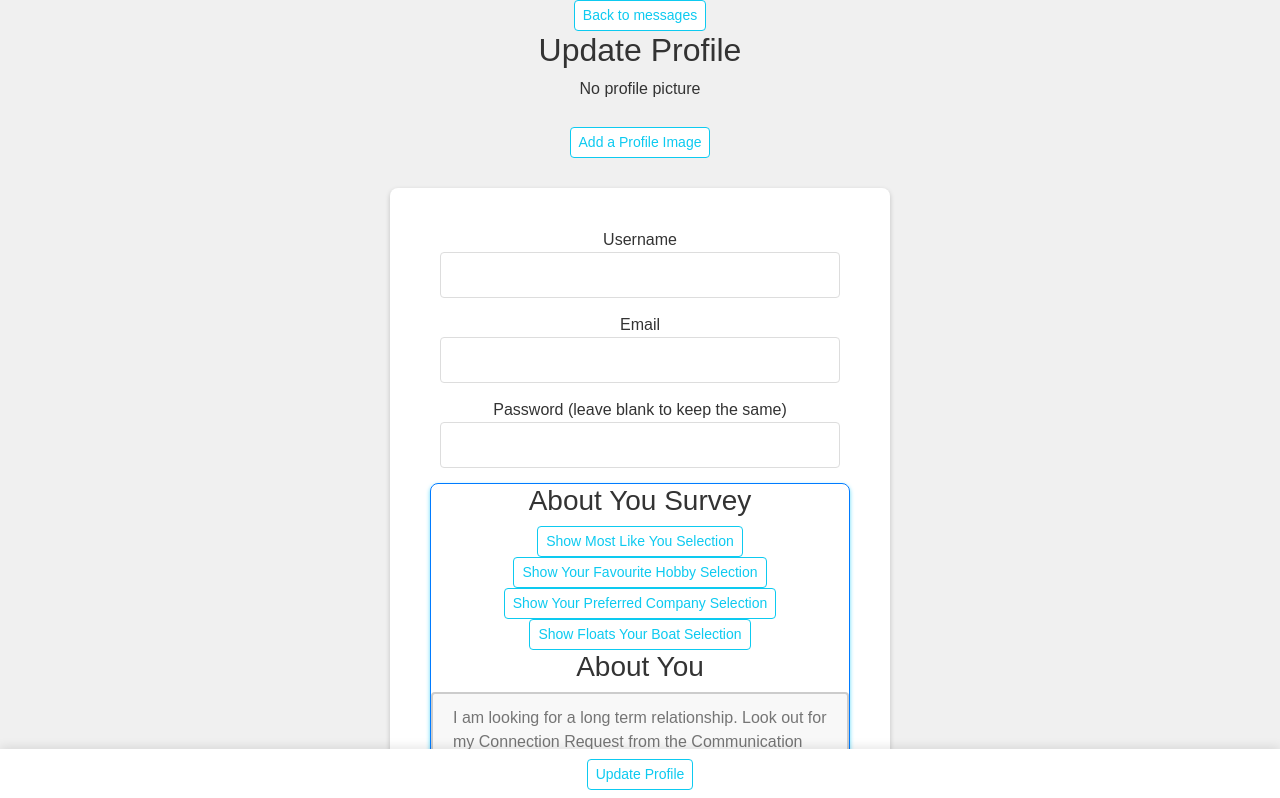
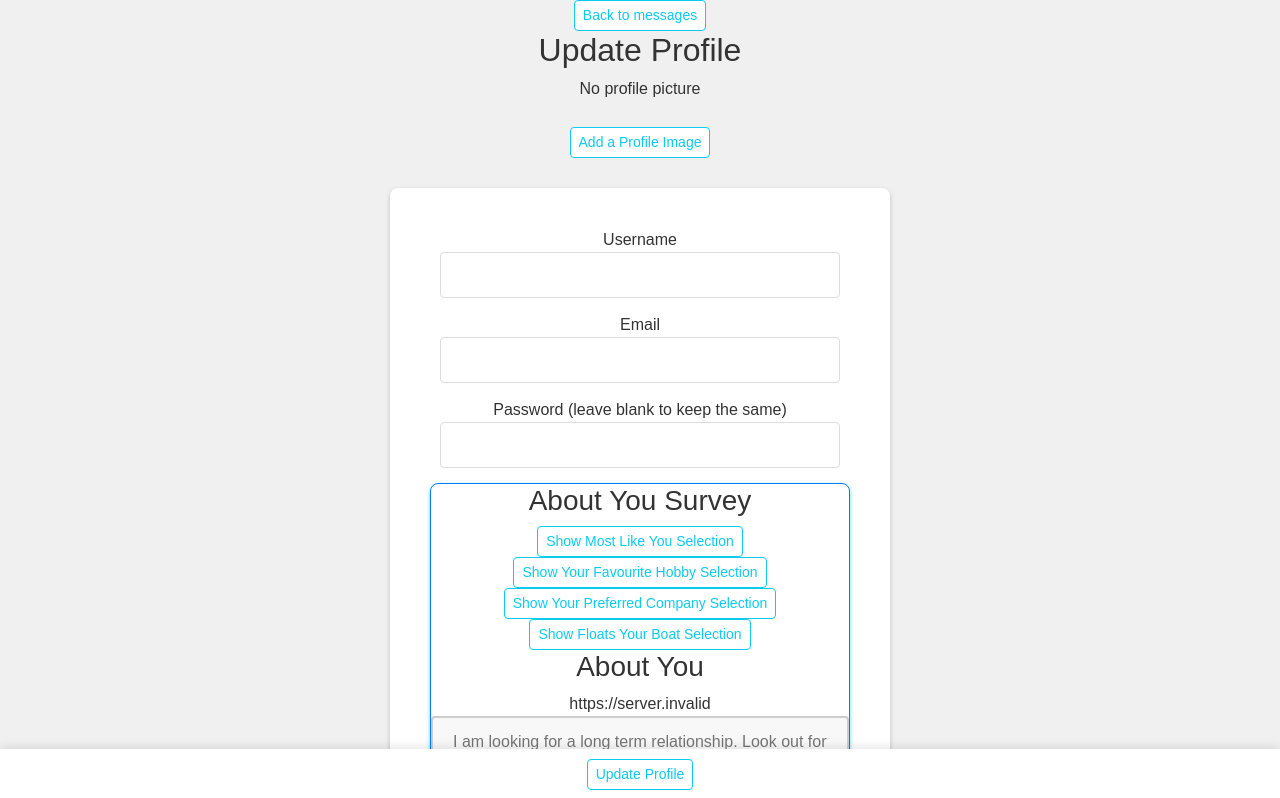
Before and after one commit to CTHOMAS-DEVELOPMENT/connectedengaged, a React (Create React App) app: page /profile in a window 1280 px wide. Shown: the top 798 px of the page. Built offline with nearby package versions, Linux system fonts and the light colour scheme; no server answers; a web font is replaced by a local one.

Commit message:
REACT_APP_BACKEND_URL test

```diff
--- a/src/FeedScreen/FeedScreen.js
+++ b/src/FeedScreen/FeedScreen.js
@@ -717,7 +717,7 @@ const FeedScreen = () => {
           >
             <ArrowLeftCircleFill size={25} />
           </Button>
-          <span>{process.env.REACT_APP_BACKEND_URL}</span>
+
           <div>
             <div className="interaction-icons">
               {associatedUsers.map((user) => (
--- a/src/TextEntry/TextEntry.js
+++ b/src/TextEntry/TextEntry.js
@@ -50,6 +50,7 @@ const TextEntry = ({ userId, submissionId, onPostSubmit }) => {
     <div className="text-entry">
       <form onSubmit={handleSubmit}>
         <div className="text-input-and-button">
+        <span>{process.env.REACT_APP_BACKEND_URL}</span>
           <textarea
             value={textContent}
             onChange={(e) => setTextContent(e.target.value)}
--- a/src/UpdateProfile/UpdateProfile.js
+++ b/src/UpdateProfile/UpdateProfile.js
@@ -424,6 +424,7 @@ const UpdateProfile = () => {
 
             <div>
               <h3 className="font-style-4">About You</h3>
+              <span>{process.env.REACT_APP_BACKEND_URL}</span>
               <textarea
                 id="aboutYou"
                 name="aboutYou"
```
